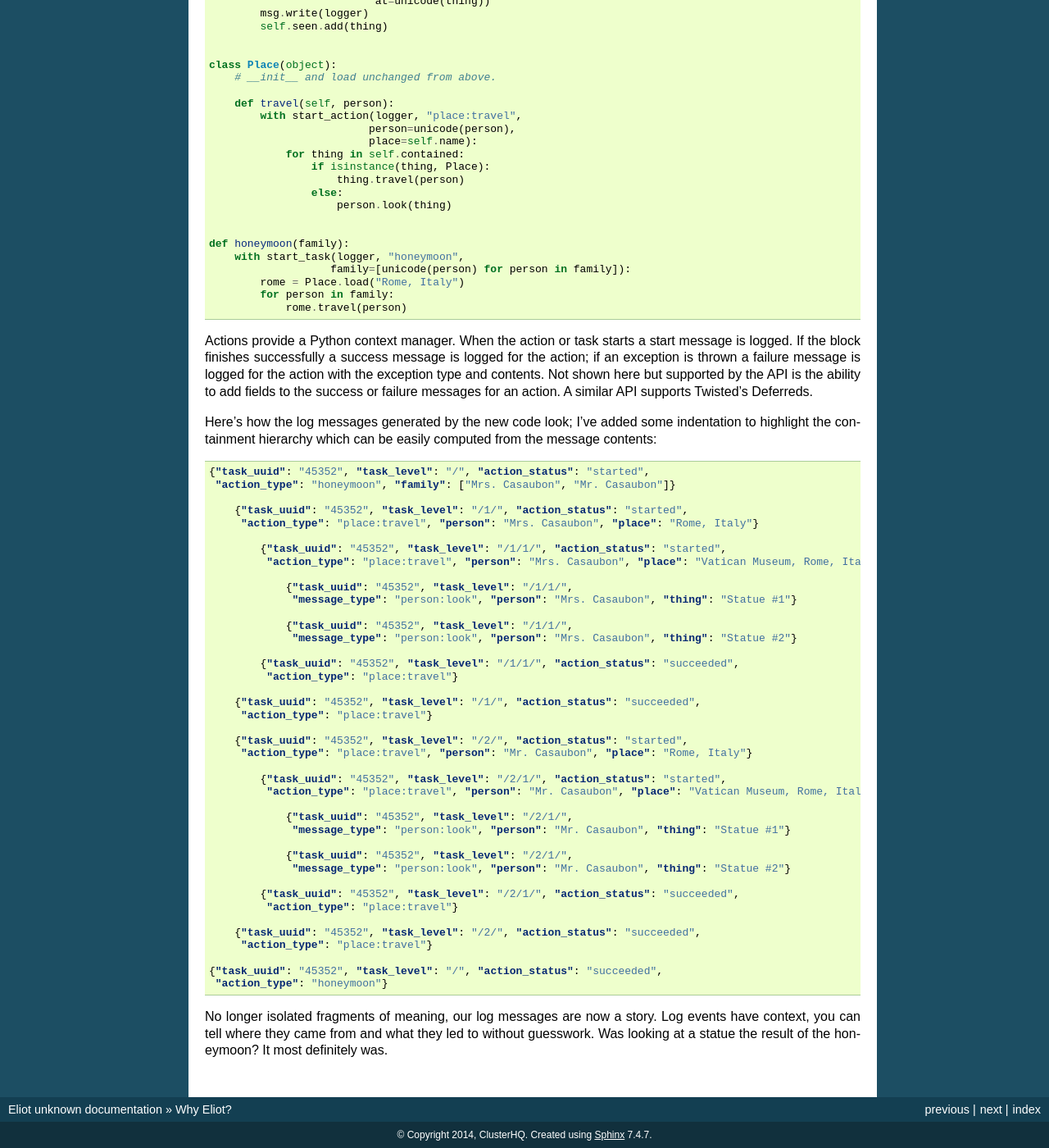
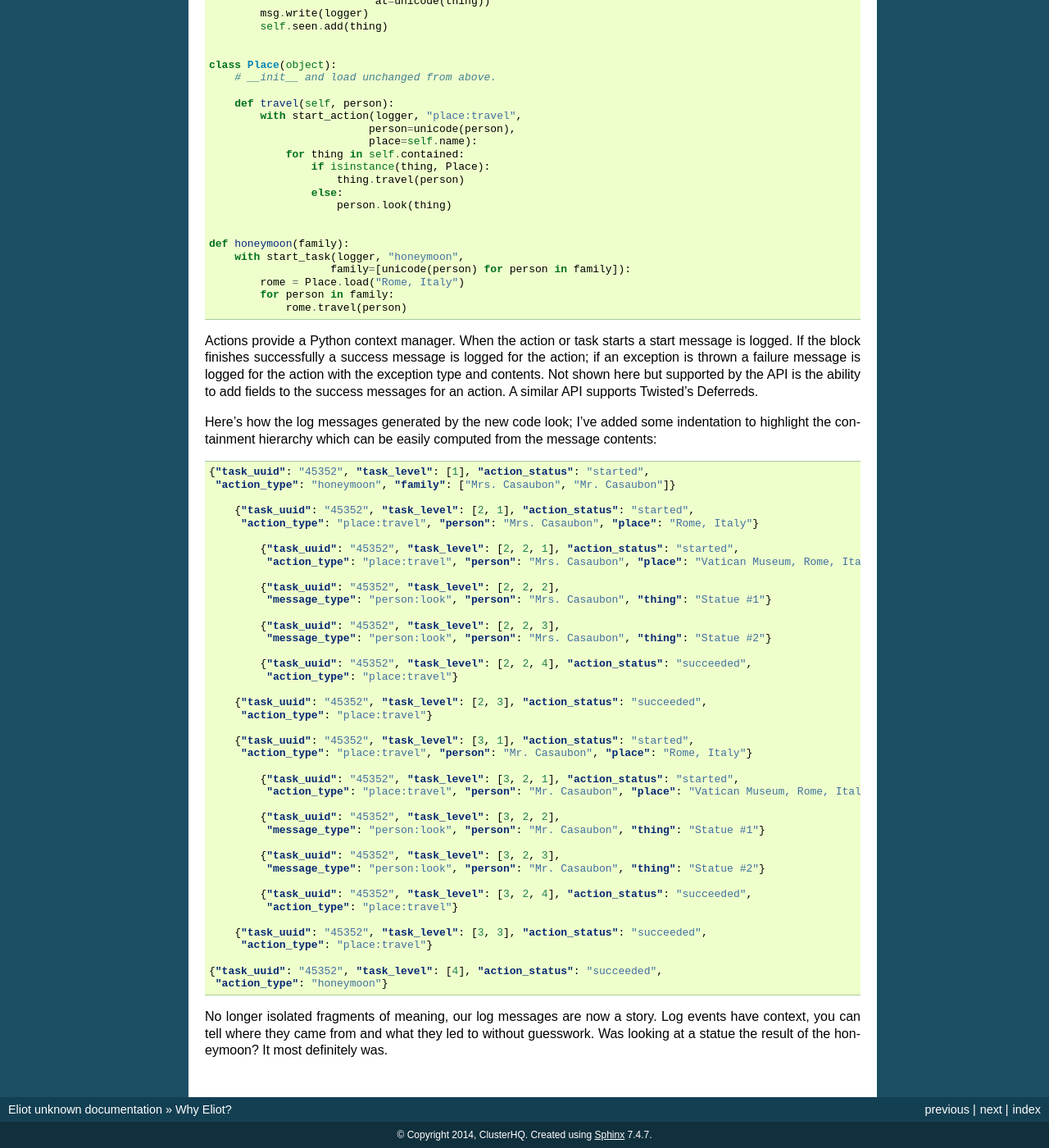
Before and after one commit to itamarst/eliot, a Sphinx documentation site: the page built from docs/source/introduction.rst, in a window 1280 px wide and 1400 px high, scrolled down 3153 px. Shown: the whole window at 82% size. Built offline with Sphinx 7.4.7, drawn with Linux system fonts in a browser that asks for light colours.

Commit message:
Update documentation.

```diff
--- a/docs/source/introduction.rst
+++ b/docs/source/introduction.rst
@@ -176,52 +176,53 @@ In our example we have one task (the honeymoon), an action (travel). We will lea
           for person in family:
               rome.travel(person)
 
-Actions provide a Python context manager. When the action or task starts a start message is logged. If the block finishes successfully a success message is logged for the action; if an exception is thrown a failure message is logged for the action with the exception type and contents. Not shown here but supported by the API is the ability to add fields to the success or failure messages for an action. A similar API supports Twisted’s Deferreds.
+Actions provide a Python context manager. When the action or task starts a start message is logged. If the block finishes successfully a success message is logged for the action; if an exception is thrown a failure message is logged for the action with the exception type and contents.
+Not shown here but supported by the API is the ability to add fields to the success messages for an action. A similar API supports Twisted’s Deferreds.
 
 Here’s how the log messages generated by the new code look; I’ve added some indentation to highlight the containment hierarchy which can be easily computed from the message contents:
 
 .. code-block:: json
 
-  {"task_uuid": "45352", "task_level": "/", "action_status": "started",
+  {"task_uuid": "45352", "task_level": [1], "action_status": "started",
    "action_type": "honeymoon", "family": ["Mrs. Casaubon", "Mr. Casaubon"]}
 
-      {"task_uuid": "45352", "task_level": "/1/", "action_status": "started",
+      {"task_uuid": "45352", "task_level": [2, 1], "action_status": "started",
        "action_type": "place:travel", "person": "Mrs. Casaubon", "place": "Rome, Italy"}
 
-          {"task_uuid": "45352", "task_level": "/1/1/", "action_status": "started",
+          {"task_uuid": "45352", "task_level": [2, 2, 1], "action_status": "started",
            "action_type": "place:travel", "person": "Mrs. Casaubon", "place": "Vatican Museum, Rome, Italy"}
 
-              {"task_uuid": "45352", "task_level": "/1/1/",
-               "message_type": "person:look", "person": "Mrs. Casaubon", "thing": "Statue #1"}
+          {"task_uuid": "45352", "task_level": [2, 2, 2],
+           "message_type": "person:look", "person": "Mrs. Casaubon", "thing": "Statue #1"}
 
-              {"task_uuid": "45352", "task_level": "/1/1/",
-               "message_type": "person:look", "person": "Mrs. Casaubon", "thing": "Statue #2"}
+          {"task_uuid": "45352", "task_level": [2, 2, 3],
+           "message_type": "person:look", "person": "Mrs. Casaubon", "thing": "Statue #2"}
 
-          {"task_uuid": "45352", "task_level": "/1/1/", "action_status": "succeeded",
+          {"task_uuid": "45352", "task_level": [2, 2, 4], "action_status": "succeeded",
            "action_type": "place:travel"}
 
-      {"task_uuid": "45352", "task_level": "/1/", "action_status": "succeeded",
+      {"task_uuid": "45352", "task_level": [2, 3], "action_status": "succeeded",
        "action_type": "place:travel"}
 
-      {"task_uuid": "45352", "task_level": "/2/", "action_status": "started",
+      {"task_uuid": "45352", "task_level": [3, 1], "action_status": "started",
        "action_type": "place:travel", "person": "Mr. Casaubon", "place": "Rome, Italy"}
 
-          {"task_uuid": "45352", "task_level": "/2/1/", "action_status": "started",
+          {"task_uuid": "45352", "task_level": [3, 2, 1], "action_status": "started",
            "action_type": "place:travel", "person": "Mr. Casaubon", "place": "Vatican Museum, Rome, Italy"}
 
-              {"task_uuid": "45352", "task_level": "/2/1/",
-               "message_type": "person:look", "person": "Mr. Casaubon", "thing": "Statue #1"}
+          {"task_uuid": "45352", "task_level": [3, 2, 2],
+           "message_type": "person:look", "person": "Mr. Casaubon", "thing": "Statue #1"}
 
-              {"task_uuid": "45352", "task_level": "/2/1/",
-               "message_type": "person:look", "person": "Mr. Casaubon", "thing": "Statue #2"}
+          {"task_uuid": "45352", "task_level": [3, 2, 3],
+           "message_type": "person:look", "person": "Mr. Casaubon", "thing": "Statue #2"}
 
-          {"task_uuid": "45352", "task_level": "/2/1/", "action_status": "succeeded",
+          {"task_uuid": "45352", "task_level": [3, 2, 4], "action_status": "succeeded",
            "action_type": "place:travel"}
 
-      {"task_uuid": "45352", "task_level": "/2/", "action_status": "succeeded",
+      {"task_uuid": "45352", "task_level": [3, 3], "action_status": "succeeded",
        "action_type": "place:travel"}
 
-  {"task_uuid": "45352", "task_level": "/", "action_status": "succeeded",
+  {"task_uuid": "45352", "task_level": [4], "action_status": "succeeded",
    "action_type": "honeymoon"}
 
 No longer isolated fragments of meaning, our log messages are now a story. Log events have context, you can tell where they came from and what they led to without guesswork. Was looking at a statue the result of the honeymoon? It most definitely was.
--- a/docs/source/news.rst
+++ b/docs/source/news.rst
@@ -4,8 +4,10 @@ What's New
 0.6.0
 ^^^^^
 
-*Incompatible output format change:* In previous versions the ordering of messages and actions was ambiguous and could not be deduced from out-of-order logs.
-To fix this the ``action_counter`` field was removed and now all messages can be uniquely located within a specific task by the values in an improved ``task_level`` field.
+.. warning::
+
+    Incompatible output format change! In previous versions the ordering of messages and actions was ambiguous and could not be deduced from out-of-order logs, and even where it was possible sorting correctly was difficult.
+    To fix this the ``action_counter`` field was removed and now all messages can be uniquely located within a specific task by the values in an :ref:`improved task_level field <task fields>`.
 
 Features:
 
```
Also changed, not shown: docs/source/fields.rst (+17 -8 lines), docs/source/threads.rst (+8 -8 lines).
